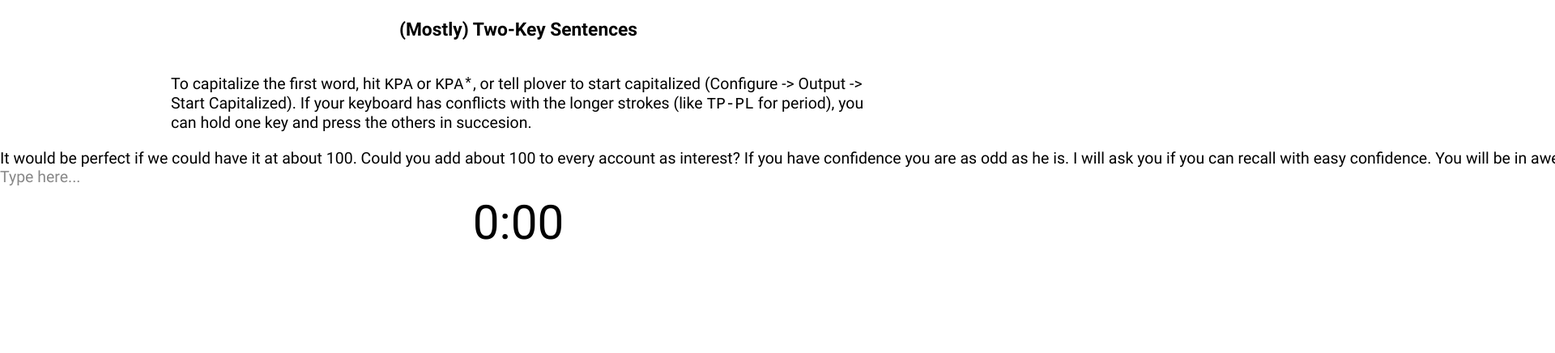
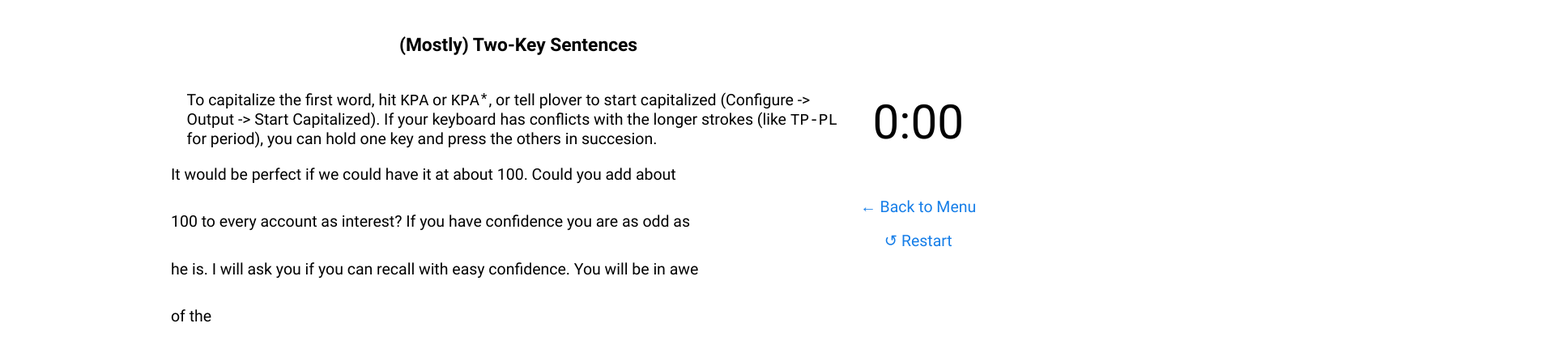
Before and after one commit to JoshuaGrams/steno-jig, a plain HTML site: page two-key.html in a window 1280 px wide. Shown: the top 436 px of the page at 81% size, 1920 px wide, since content can reach past the window. Drawn offline with Linux system fonts and the light colour scheme.

Commit message:
* two-key: convert to new display.

```diff
--- a/two-key.html
+++ b/two-key.html
@@ -12,7 +12,8 @@
 </head>
 <body>
 
-<div id="lesson">
+
+<div id="lesson" class="wrapper">
 	<h3 class="center">(Mostly) Two-Key Sentences</h3>
 
 	<p class="wrapper">To capitalize the first word, hit <code>KPA</code> or <code>KPA*</code>,
@@ -21,15 +22,20 @@
 	<code>TP-PL</code> for period), you can hold one key and press the others
 	in succesion.</p>
 
-	<div class="scroll-margin"><div id="strokes"></div></div>
+	<div>
+		<div id="exercise"></div>
+		<div id="answer"></div>
+	</div>
 
-	<div class="scroll-bounds"><div id="exercise" style="white-space: nowrap"></div></div>
+	<div id="nav">
+		<p id="clock" class="clock"></p>
 
-	<div id="answer" class="answer scroll-margin" contenteditable="true"><span class="prompt">Type here...</span></div>
-
-	<p id="clock" class="clock"></p>
+		<p class="center"><a id="back">&larr; Back to Menu</a></p>
+		<p class="center"><a id="again">&#8634; Restart</a></p>
+	</div>
 
 	<p id="error-log"></p>
+	<textarea id="input"></textarea>
 </div>
 
 	<script>
@@ -42,9 +48,9 @@
 			"who": "HO", "kilograms": "K-G/-S"
 		};
 		for(key in extra) translations[key] = extra[key];
-		var hints = new StenoDisplay('strokes', translations, true);
+		// var hints = new StenoDisplay('strokes', translations, true);
 		var exercise = new TypeJig.Exercise(words);
-		var jig = new TypeJig(exercise, 'exercise', 'answer', 'clock', hints);
+		var jig = new TypeJig(exercise, 'exercise', 'input', 'clock'); // , hints);
 	</script>
 
 </body>
```
